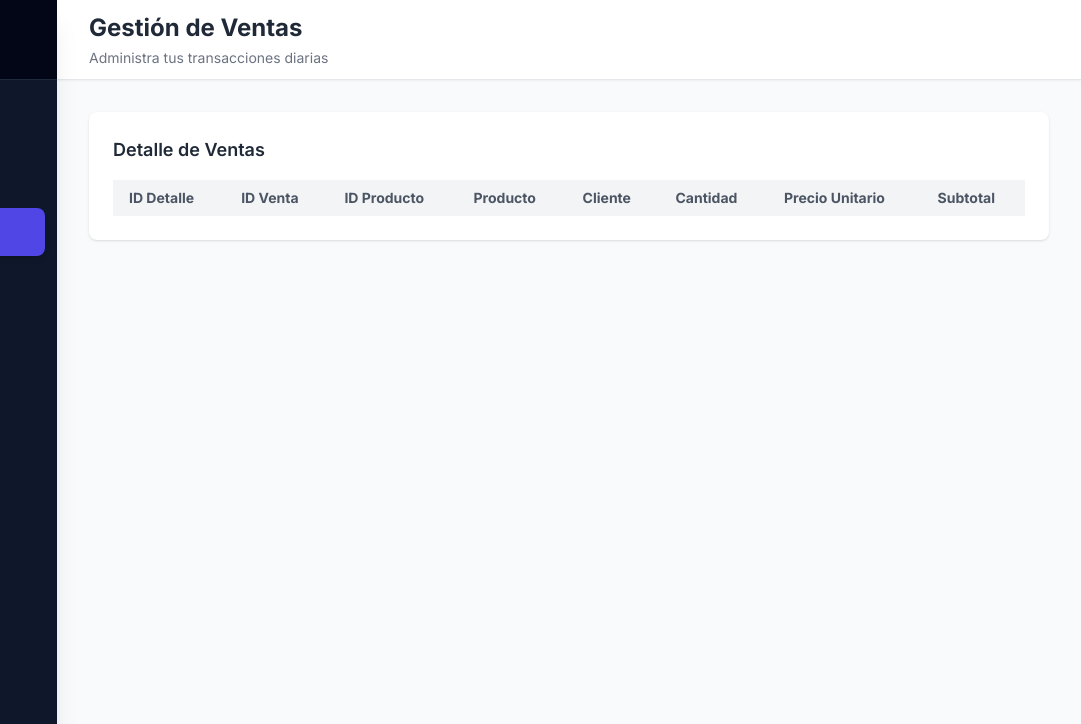
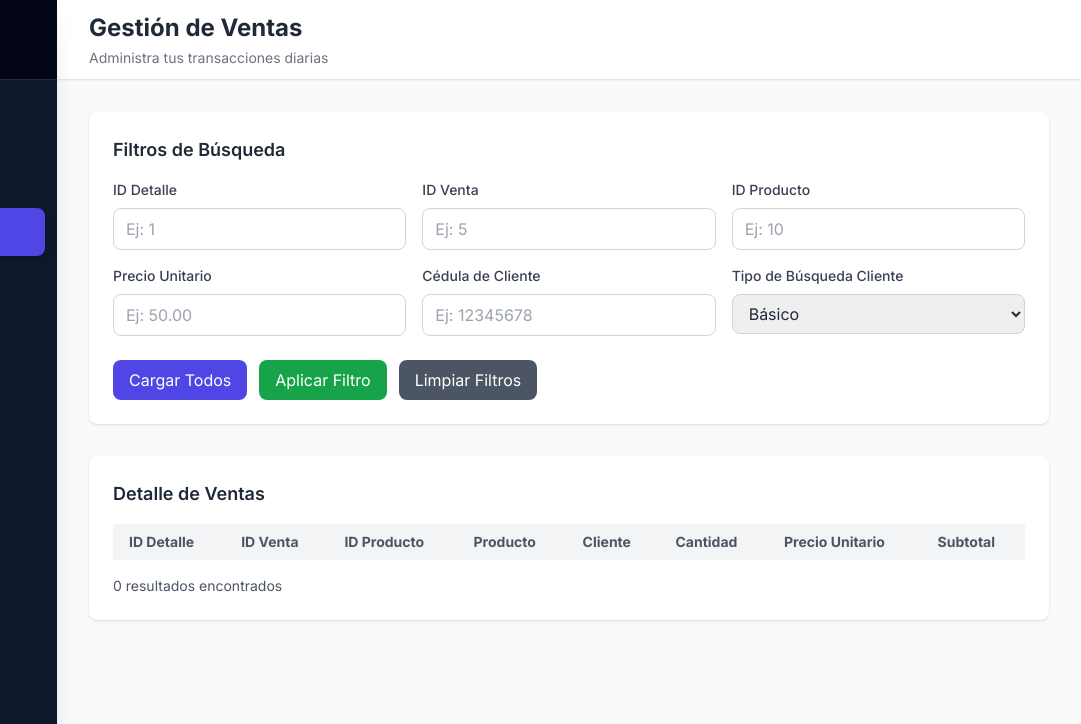
Before and after one commit to Jesus-Reynaldo/ventas-frontend, a plain HTML site: page pages/detalleventas.html in a window 1280 px wide. Shown: the top 724 px of the page, 199-1280 px from the left. Drawn offline with nearby package versions, Linux system fonts and the light colour scheme; no server answers.

Commit message:
adicion de detalleventas html y css

```diff
--- a/pages/detalleventas.html
+++ b/pages/detalleventas.html
@@ -120,8 +120,77 @@
         <!-- MODIFICACION AQUI -->
 
         <main class="flex-1 overflow-x-hidden overflow-y-auto bg-gray-50 p-8">
+            <!-- Panel de Filtros -->
+            <section class="bg-white rounded-lg shadow p-6 mb-8">
+                <h2 class="text-lg font-semibold text-gray-800 mb-4">Filtros de Búsqueda</h2>
+
+                <div class="grid grid-cols-1 md:grid-cols-2 lg:grid-cols-3 gap-4 mb-6">
+                    <!-- Filtro por ID Detalle -->
+                    <div>
+                        <label class="block text-sm font-medium text-gray-700 mb-2">ID Detalle</label>
+                        <input type="number" id="filtro-id-detalle" placeholder="Ej: 1"
+                            class="w-full px-3 py-2 border border-gray-300 rounded-lg focus:outline-none focus:ring-2 focus:ring-indigo-500">
+                    </div>
+
+                    <!-- Filtro por ID Venta -->
+                    <div>
+                        <label class="block text-sm font-medium text-gray-700 mb-2">ID Venta</label>
+                        <input type="number" id="filtro-id-venta" placeholder="Ej: 5"
+                            class="w-full px-3 py-2 border border-gray-300 rounded-lg focus:outline-none focus:ring-2 focus:ring-indigo-500">
+                    </div>
+
+                    <!-- Filtro por ID Producto -->
+                    <div>
+                        <label class="block text-sm font-medium text-gray-700 mb-2">ID Producto</label>
+                        <input type="number" id="filtro-id-producto" placeholder="Ej: 10"
+                            class="w-full px-3 py-2 border border-gray-300 rounded-lg focus:outline-none focus:ring-2 focus:ring-indigo-500">
+                    </div>
+
+                    <!-- Filtro por Precio Unitario -->
+                    <div>
+                        <label class="block text-sm font-medium text-gray-700 mb-2">Precio Unitario</label>
+                        <input type="number" id="filtro-precio" placeholder="Ej: 50.00" step="0.01"
+                            class="w-full px-3 py-2 border border-gray-300 rounded-lg focus:outline-none focus:ring-2 focus:ring-indigo-500">
+                    </div>
+
+                    <!-- Filtro por Cédula de Cliente -->
+                    <div>
+                        <label class="block text-sm font-medium text-gray-700 mb-2">Cédula de Cliente</label>
+                        <input type="text" id="filtro-cliente-ci" placeholder="Ej: 12345678"
+                            class="w-full px-3 py-2 border border-gray-300 rounded-lg focus:outline-none focus:ring-2 focus:ring-indigo-500">
+                    </div>
+
+                    <!-- Selector de tipo de búsqueda para Cliente -->
+                    <div>
+                        <label class="block text-sm font-medium text-gray-700 mb-2">Tipo de Búsqueda Cliente</label>
+                        <select id="tipo-busqueda-cliente" class="w-full px-3 py-2 border border-gray-300 rounded-lg focus:outline-none focus:ring-2 focus:ring-indigo-500">
+                            <option value="basico">Básico</option>
+                            <option value="completo">Completo</option>
+                        </select>
+                    </div>
+                </div>
+
+                <!-- Botones de Acción -->
+                <div class="flex flex-wrap gap-3">
+                    <button onclick="cargarTodos()"
+                        class="px-4 py-2 bg-indigo-600 text-white rounded-lg hover:bg-indigo-700 transition">
+                        Cargar Todos
+                    </button>
+                    <button onclick="aplicarFiltro()"
+                        class="px-4 py-2 bg-green-600 text-white rounded-lg hover:bg-green-700 transition">
+                        Aplicar Filtro
+                    </button>
+                    <button onclick="limpiarFiltros()"
+                        class="px-4 py-2 bg-gray-600 text-white rounded-lg hover:bg-gray-700 transition">
+                        Limpiar Filtros
+                    </button>
+                </div>
+            </section>
+
+            <!-- Tabla de Resultados -->
             <section class="bg-white rounded-lg shadow p-6">
                 <h2 class="text-lg font-semibold text-gray-800 mb-4">Detalle de Ventas</h2>
+                <div class="overflow-x-auto">
                     <table class="min-w-full table-auto text-sm">
                         <thead>
                         <tr class="bg-gray-100 text-gray-600">
@@ -139,6 +208,11 @@
                         <!-- Filas dinámicas aquí -->
                     </tbody>
                     </table>
+                </div>
+                <!-- Información de filas -->
+                <div class="mt-4 text-sm text-gray-600">
+                    <span id="contador-filas">0 resultados encontrados</span>
+                </div>
             </section>
         </main>
     </div>
```
Lines whose indentation alone changed are shown as unchanged.
